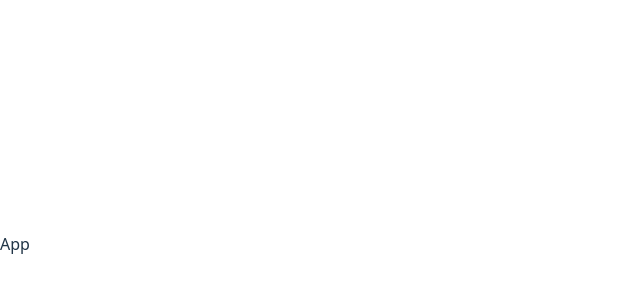
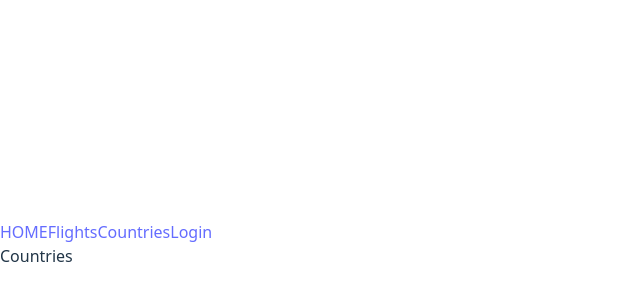
Before and after one commit to AAQ14/wonder-fly-front-end, a React (Vite) app: page /countries in a window 1280 px wide. Shown: the part 156-456 px from the top of the page, without its empty margins (0-640 px from the left). Built offline with nearby package versions, Linux system fonts and the light colour scheme.

Commit message:
navBar created

```diff
--- /dev/null
+++ b/components/Countries/Countries.jsx
@@ -0,0 +1,9 @@
+import React from 'react'
+
+const Countries = () => {
+  return (
+    <div>Countries</div>
+  )
+}
+
+export default Countries
--- /dev/null
+++ b/components/Flights/Flights.jsx
@@ -0,0 +1,9 @@
+import React from 'react'
+
+const Flights = () => {
+  return (
+    <p>Flights</p>
+  )
+}
+
+export default Flights
--- /dev/null
+++ b/components/Login/Login.jsx
@@ -0,0 +1,9 @@
+import React from 'react'
+
+const Login = () => {
+  return (
+    <div>Login</div>
+  )
+}
+
+export default Login
--- /dev/null
+++ b/components/NavBar/NavBar.jsx
@@ -0,0 +1,15 @@
+import React from 'react'
+import { Link } from 'react-router'
+
+const NavBar = () => {
+  return (
+    <>
+    <Link to="/">HOME</Link>
+    <Link to="/flights">Flights</Link>
+    <Link to="/countries">Countries</Link>
+    <Link to="/login">Login</Link>
+    </>
+  )
+}
+
+export default NavBar
--- a/package.json
+++ b/package.json
@@ -11,7 +11,8 @@
   },
   "dependencies": {
     "react": "^19.1.1",
-    "react-dom": "^19.1.1"
+    "react-dom": "^19.1.1",
+    "react-router": "^7.8.1"
   },
   "devDependencies": {
     "@eslint/js": "^9.33.0",
--- a/src/App.jsx
+++ b/src/App.jsx
@@ -1,8 +1,24 @@
 import React from 'react'
+import { BrowserRouter as Router, Routes, Route } from 'react-router'
+import NavBar from '../components/NavBar/NavBar'
+import Flights from '../components/Flights/Flights'
+import Countries from '../components/Countries/Countries'
+import Login from '../components/Login/Login'
+
 
 const App = () => {
   return (
-    <div>App</div>
+    <>
+    <Router>
+      <NavBar />
+      <Routes>
+        <Route path="/" element={<h1>Home page</h1>}/>
+        <Route path="/flights" element={<Flights />} />
+        <Route path="/countries" element={<Countries />}/>
+        <Route path='/login' element={<Login />}/>
+      </Routes>
+    </Router>
+    </>
   )
 }
 
```
Also changed, not shown: 1 other file (tests, documents, lock files or other folders).
